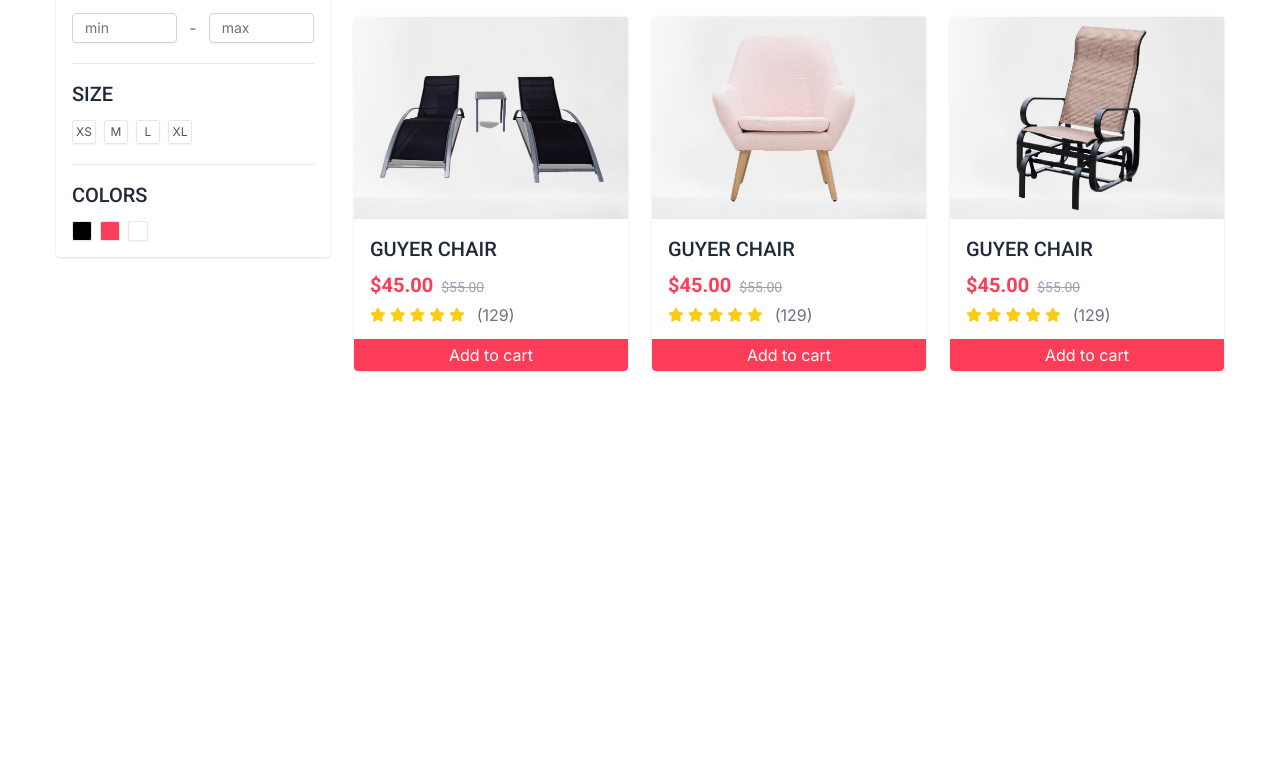
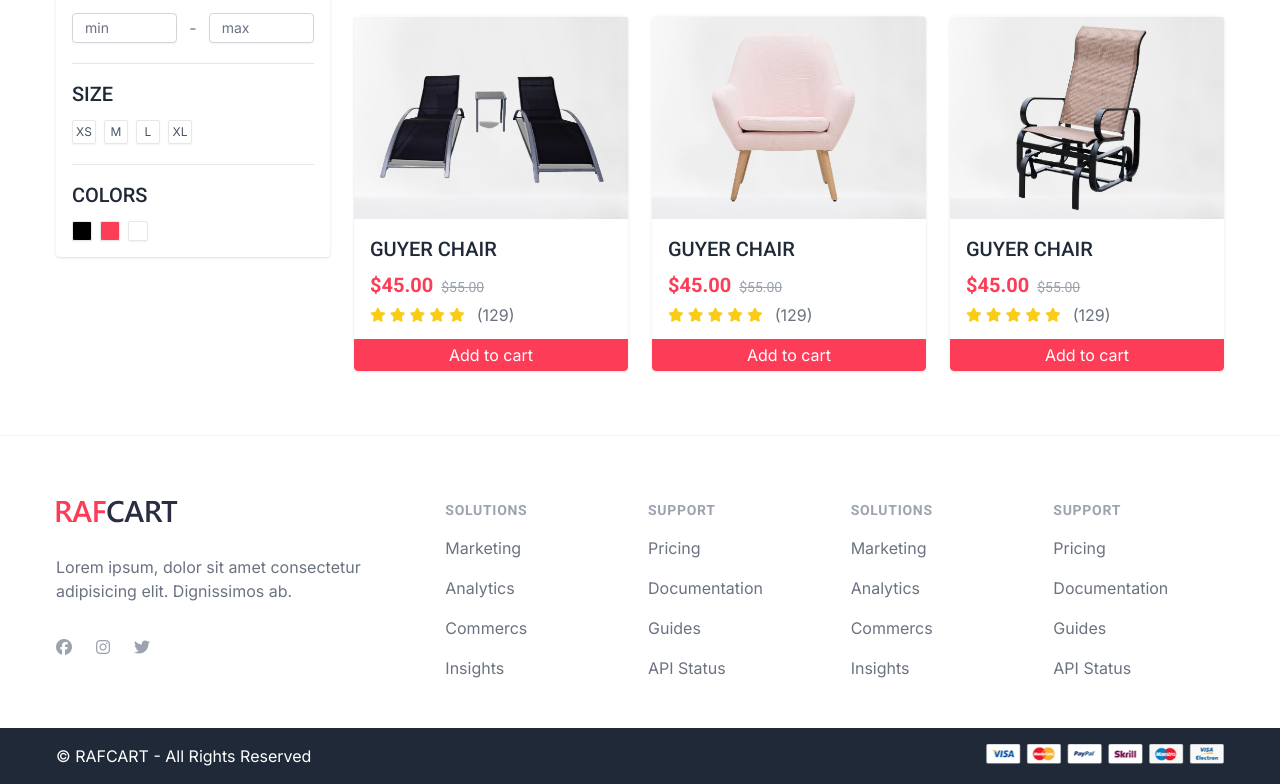
Before and after one commit to tanvirahmedrume/e-com, a website built with Vite: page shop.html in a window 1280 px wide. Shown: the part 635-1419 px from the top of the page. Before the commit the page ends 1070 px from the top, so only its background shows below. Built offline with nearby package versions, Linux system fonts and the light colour scheme.

Commit message:
shop footer

```diff
--- a/index.html
+++ b/index.html
@@ -976,5 +976,15 @@
       </div>
     </footer>
     <!-- footer end -->
+     <!-- Copyright area -->
+      <div class="bg-gray-800 py-4">
+        <div class="container flex item-center justify-between">
+          <p class="text-white">&#169;	RAFCART - All Rights Reserved</p>
+
+            <img src="images/methods.png" class="h-5">
+
+        </div>
+      </div>
+     <!-- Copyright area end-->
   </body>
 </html>
--- a/shop.html
+++ b/shop.html
@@ -848,5 +848,146 @@
       <!-- Product end -->
     </div>
     <!-- Shop Wrapper end -->
+
+
+        <!-- footer -->
+        <footer class="bg-white pt-16 pb-12 border-t border-gray-100">
+          <div class="container grid grid-cols-3">
+            <!-- footer text -->
+            <div class="col-span-1 space-y-8">
+              <img src="./images/logo.svg" class="w-30" alt="" />
+              <p class="text-gray-500">
+                Lorem ipsum, dolor sit amet consectetur adipisicing elit.
+                Dignissimos ab.
+              </p>
+              <div class="flex space-x-6">
+                <a href="#" class="text-gray-400 hover:text-gray-500">
+                  <i class="fa-brands fa-facebook"></i>
+                </a>
+                <a href="#" class="text-gray-400 hover:text-gray-500">
+                  <i class="fa-brands fa-instagram"></i>
+                </a>
+                <a href="#" class="text-gray-400 hover:text-gray-500">
+                  <i class="fa-brands fa-twitter"></i>
+                </a>
+              </div>
+            </div>
+            <!-- footer text end -->
+            <!-- footer links -->
+            <div class="col-span-2 grid grid-cols-2 gap-8">
+              <div class="grid grid-cols-2 gap-8">
+              <!-- coloum 1 -->
+                <div>
+                  <h2
+                  class="text-sm font-semibold text-gray-400 uppercase tracking-wider"
+                >
+                  Solutions
+                </h2>
+                <div class="mt-4 space-y-4">
+                  <a href="#" class="text-gray-500 hover:text-gray-900 block"
+                    >Marketing</a
+                  >
+                  <a href="#" class="text-gray-500 hover:text-gray-900 block"
+                    >Analytics</a
+                  >
+                  <a href="#" class="text-gray-500 hover:text-gray-900 block"
+                    >Commercs</a
+                  >
+                  <a href="#" class="text-gray-500 hover:text-gray-900 block"
+                    >Insights</a
+                  >
+                </div>
+              </div>
+               <!-- coloum 1 end -->
+              <!-- coloum 2 -->
+                <div>
+                  <h2
+                  class="text-sm font-semibold text-gray-400 uppercase tracking-wider"
+                >
+                  Support
+                </h2>
+                <div class="mt-4 space-y-4">
+                  <a href="#" class="text-gray-500 hover:text-gray-900 block"
+                    >Pricing</a
+                  >
+                  <a href="#" class="text-gray-500 hover:text-gray-900 block"
+                    >Documentation</a
+                  >
+                  <a href="#" class="text-gray-500 hover:text-gray-900 block"
+                    >Guides</a
+                  >
+                  <a href="#" class="text-gray-500 hover:text-gray-900 block"
+                    >API Status</a
+                  >
+                </div>
+              </div>
+               <!-- coloum 2 end -->
+
+                </div>
+
+                <div class="grid grid-cols-2 gap-8">
+                  <!-- coloum 1 -->
+                    <div>
+                      <h2
+                      class="text-sm font-semibold text-gray-400 uppercase tracking-wider"
+                    >
+                      Solutions
+                    </h2>
+                    <div class="mt-4 space-y-4">
+                      <a href="#" class="text-gray-500 hover:text-gray-900 block"
+                        >Marketing</a
+                      >
+                      <a href="#" class="text-gray-500 hover:text-gray-900 block"
+                        >Analytics</a
+                      >
+                      <a href="#" class="text-gray-500 hover:text-gray-900 block"
+                        >Commercs</a
+                      >
+                      <a href="#" class="text-gray-500 hover:text-gray-900 block"
+                        >Insights</a
+                      >
+                    </div>
+                  </div>
+                   <!-- coloum 1 end -->
+                  <!-- coloum 2 -->
+                    <div>
+                      <h2
+                      class="text-sm font-semibold text-gray-400 uppercase tracking-wider"
+                    >
+                      Support
+                    </h2>
+                    <div class="mt-4 space-y-4">
+                      <a href="#" class="text-gray-500 hover:text-gray-900 block"
+                        >Pricing</a
+                      >
+                      <a href="#" class="text-gray-500 hover:text-gray-900 block"
+                        >Documentation</a
+                      >
+                      <a href="#" class="text-gray-500 hover:text-gray-900 block"
+                        >Guides</a
+                      >
+                      <a href="#" class="text-gray-500 hover:text-gray-900 block"
+                        >API Status</a
+                      >
+                    </div>
+                  </div>
+                   <!-- coloum 2 end -->
+
+                    </div>
+            </div>
+            <!-- footer links end -->
+          </div>
+        </footer>
+        <!-- footer end -->
+         <!-- Copyright area -->
+          <div class="bg-gray-800 py-4">
+            <div class="container flex item-center justify-between">
+              <p class="text-white">&#169;	RAFCART - All Rights Reserved</p>
+
+                <img src="images/methods.png" class="h-5">
+
+            </div>
+          </div>
+         <!-- Copyright area end-->
   </body>
 </html>
```
